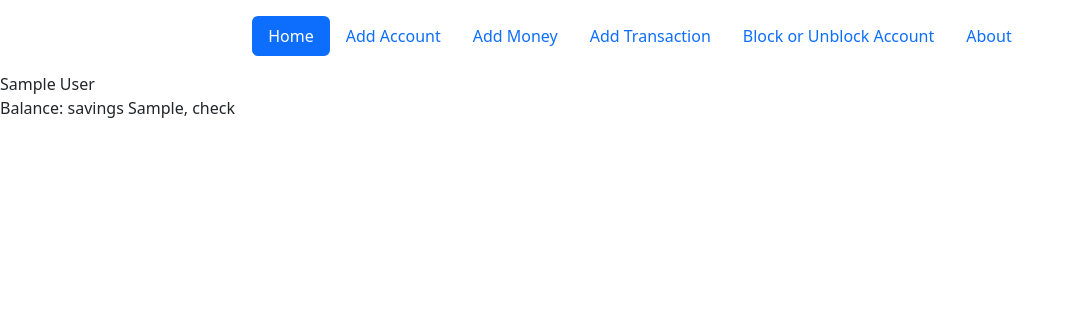
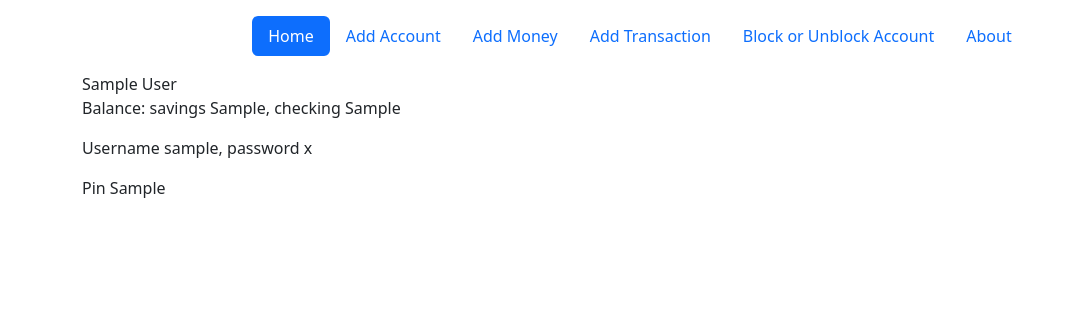
Before and after one commit to Akpere38/bank, a Flask app: page /admin in a window 1280 px wide. Shown: the top 332 px of the page, without its empty margins (0-1074 px from the left). Run offline with Flask 3, Linux system fonts and the light colour scheme; tables that the repository leaves empty hold one stand-in row (values such as "Sample post"); some libraries are stand-ins or nearby versions.

Commit message:
all users display on admin home

```diff
--- a/templates/admin.html
+++ b/templates/admin.html
@@ -2,8 +2,16 @@
 
 
 </body>
-{% for user in users: %}
+<div class="container">
+    <div style="width:500px;">
+        {% for user in users: %}
     {{user.first_name}} {{ user.last_name }}
-    <p>Balance: savings {{user.savings_balance}}, check</p>
+    <p>Balance: savings {{user.savings_balance}}, checking {{user.checking_balance}}</p>
+<p>Username {{user.username}}, password {{user.password}}</p>
+<p>Pin {{user.pin}}</p>
 {% endfor %}
+    </div>
+
+</div>
+
 </html>
```
